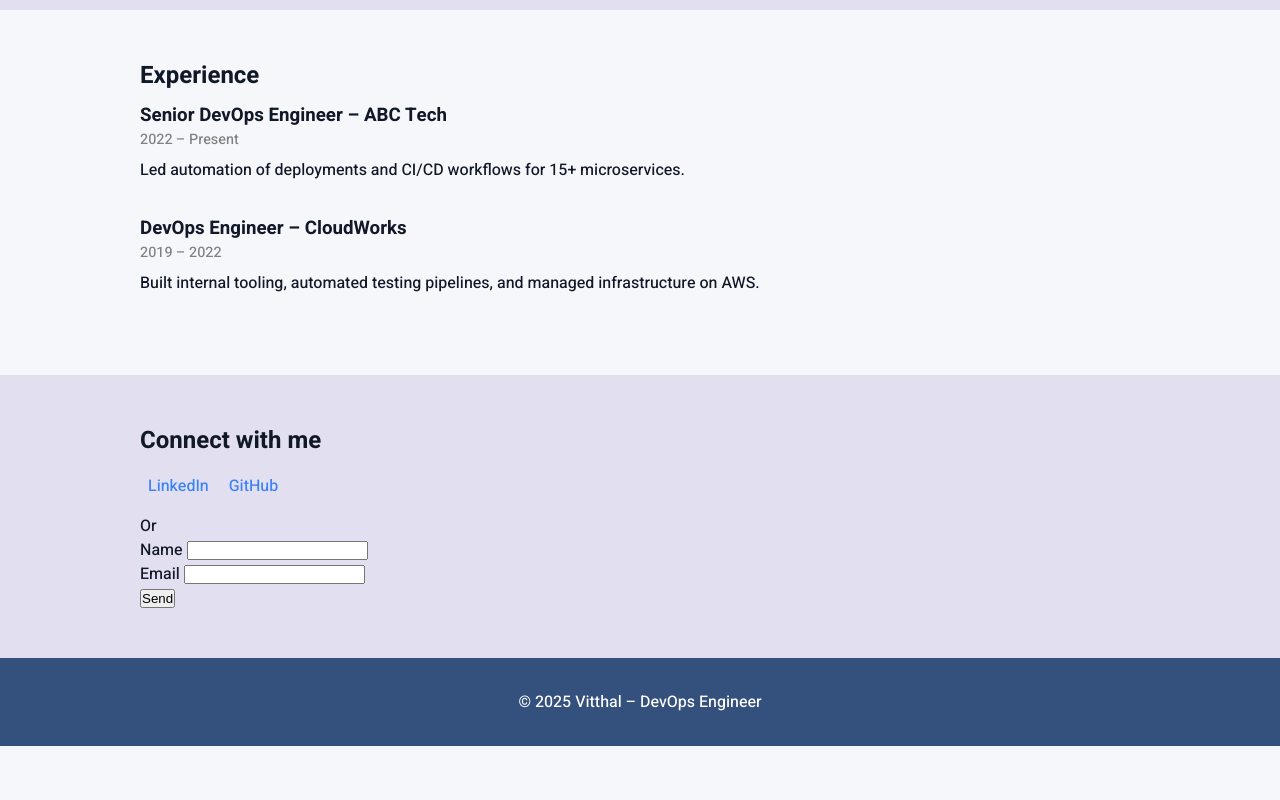
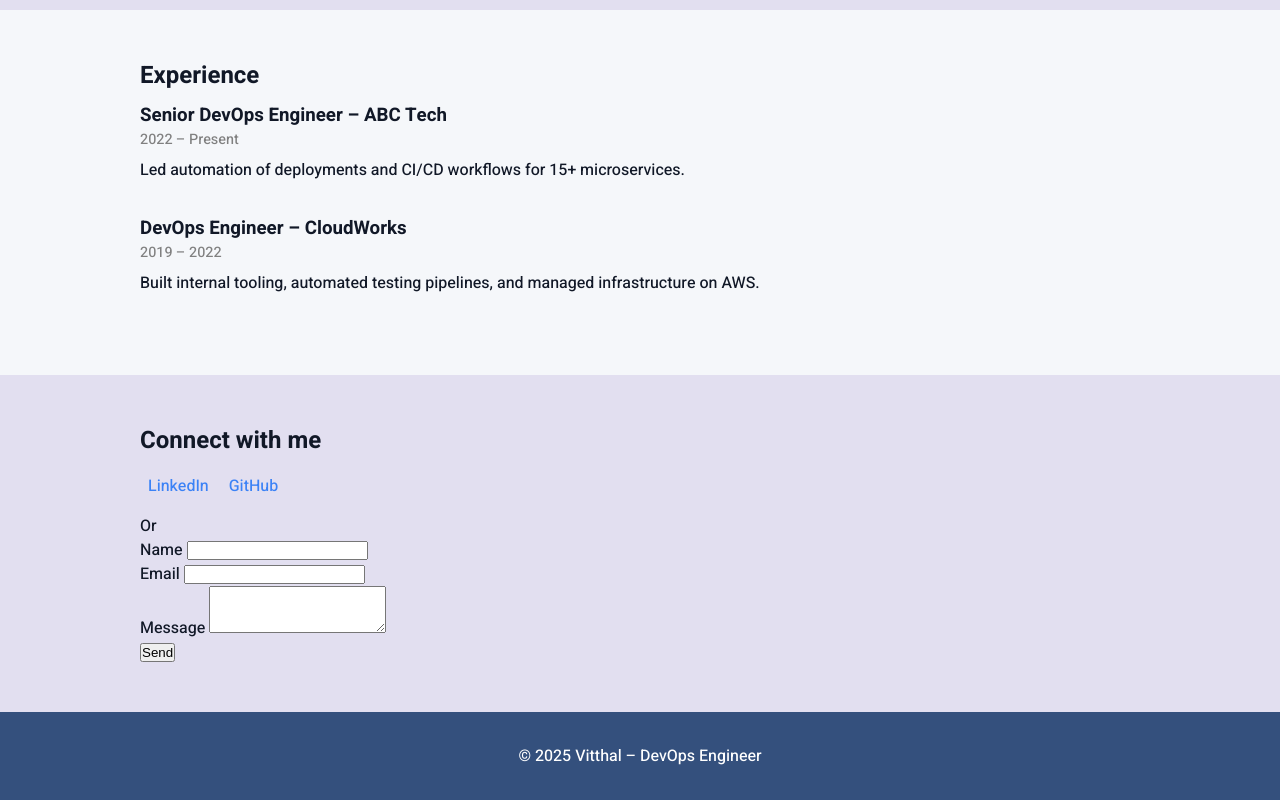
Before and after one commit to shriramcs/shriramcs.github.io, a website: page src/apps/devops.html in a window 1280 px wide. Shown: the part 777-1577 px from the top of the page. Before the commit the page ends 1523 px from the top, so only its background shows below. Drawn offline with Linux system fonts and the light colour scheme.

Commit message:
form enable

```diff
--- a/src/apps/devops.html
+++ b/src/apps/devops.html
@@ -505,6 +505,9 @@ body.theme-fading .theme-fade-overlay {
           <label>Email <input type="email" name="email" /></label>
         </p>
         <p>
+          <label>Message </label><textarea name="message" rows="3"></textarea>
+        </p>
+        <p>
           <button type="submit">Send</button>
         </p>
       </form>
```
